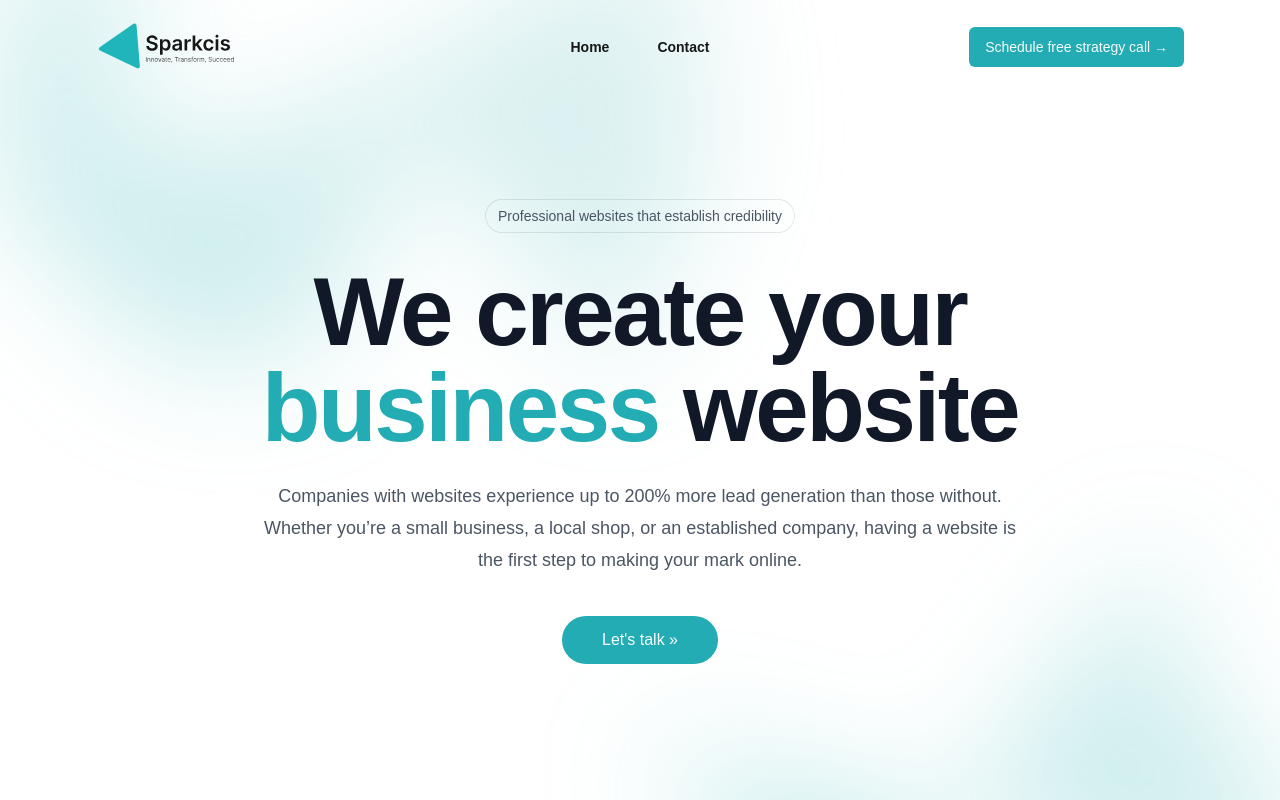
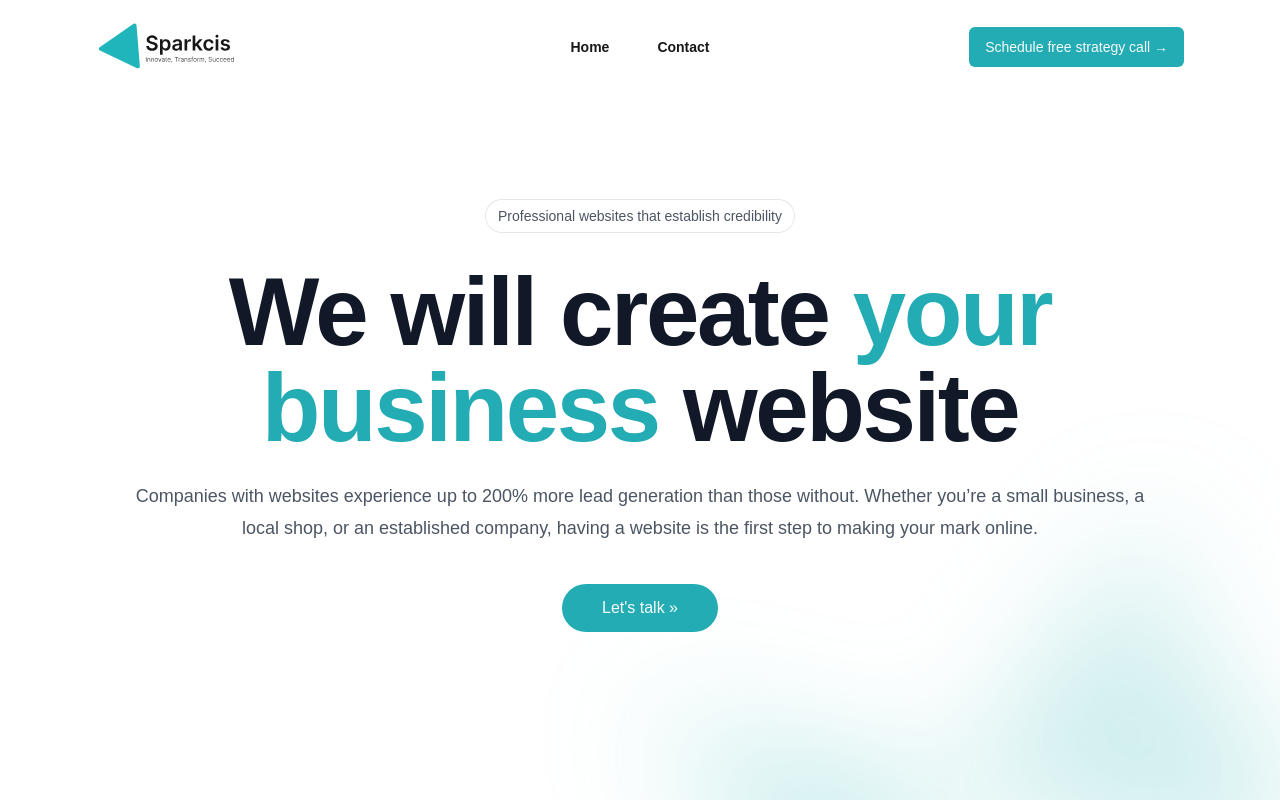
Before and after one commit to amazingfarooqq/sparkcis, a Next.js app: page / in a window 1280 px wide. Shown: the top 800 px of the page. Built offline with nearby package versions, Linux system fonts and the light colour scheme.

Commit message:
Update hero.tsx

```diff
--- a/src/components/hero.tsx
+++ b/src/components/hero.tsx
@@ -3,7 +3,7 @@ import { Button } from "./ui/button";
 export function Hero() {
   return (
     <section className="relative isolate px-6 py-10 lg:px-8">
-      <div
+      {/* <div
         aria-hidden="true"
         className="absolute inset-x-0 -top-40 -z-10 transform-gpu overflow-hidden blur-3xl sm:-top-80"
       >
@@ -14,9 +14,9 @@ export function Hero() {
           }}
           className="relative left-[calc(50%-11rem)] aspect-[1155/678] w-[36.125rem] -translate-x-1/2 rotate-[30deg] bg-gradient-to-tr from-[#23b5b5] to-[#a0d3d3] opacity-30 sm:left-[calc(50%-30rem)] sm:w-[72.1875rem]"
         />
-      </div>
+      </div> */}
 
-      <div className="mx-auto max-w-5xl pb-20 pt-40">
+      <div className="mx-auto max-w-6xl  pb-20 pt-40">
         <div className="hidden sm:mb-8 sm:flex sm:justify-center">
           <div className="relative rounded-full px-3 py-1 text-sm leading-6 text-gray-600 ring-1 ring-gray-900/10 hover:ring-gray-900/20">
             Professional websites that establish credibility
@@ -24,10 +24,10 @@ export function Hero() {
         </div>
         <div className="text-center">
           <h1 className="text-4xl font-bold tracking-tight text-gray-900 sm:text-8xl">
-            We create your <span className="text-primary">business</span>{" "}
+            We will create  <span className="text-primary">your business</span>{" "}
             website
           </h1>
-          <p className="m-auto mt-6 max-w-3xl text-lg leading-8 text-gray-600">
+          <p className="m-auto mt-6 max-w-5xl text-lg leading-8 text-gray-600">
             Companies with websites experience up to 200% more lead generation
             than those without. Whether you’re a small business, a local shop,
             or an established company, having a website is the first step to
```
